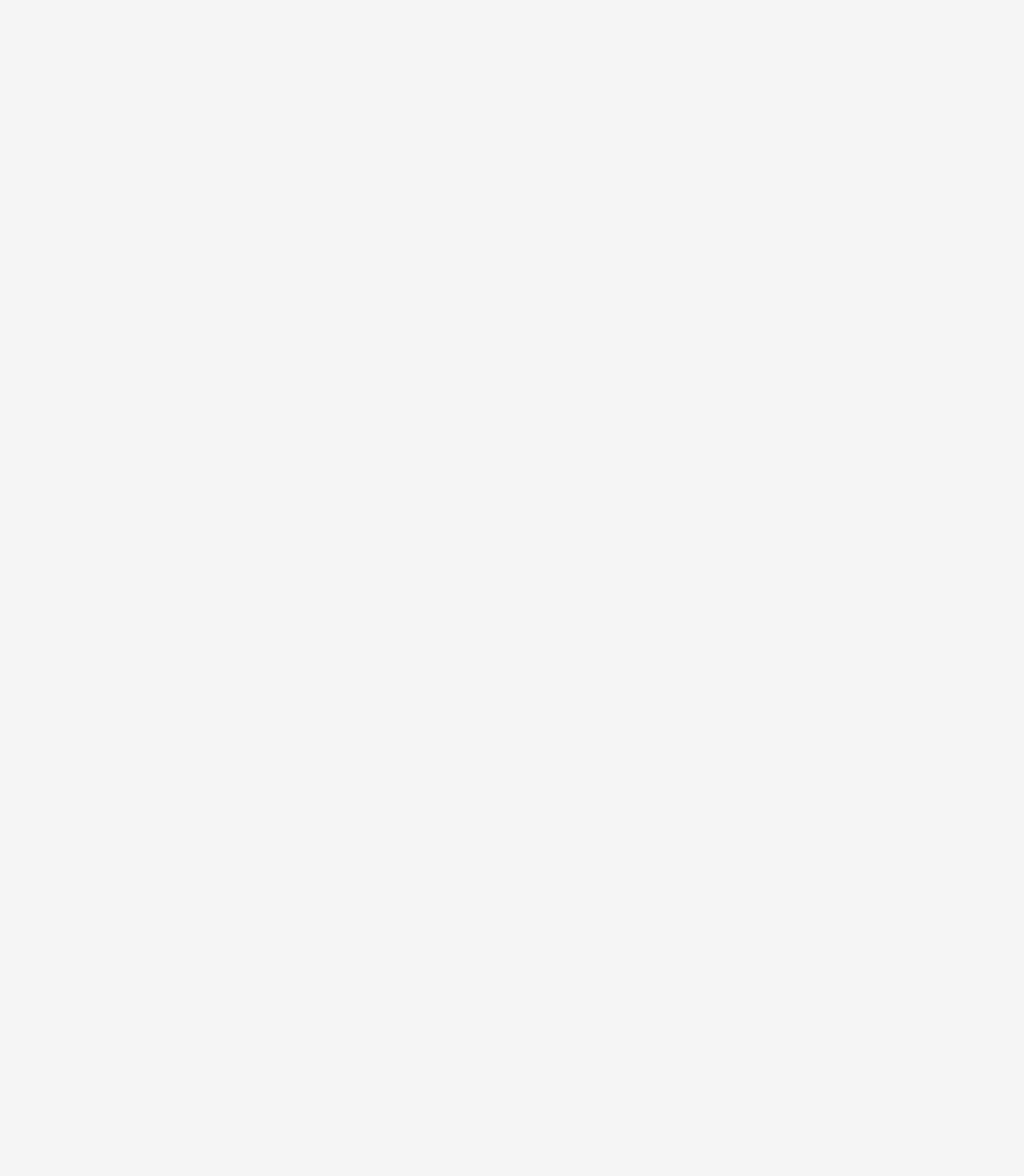
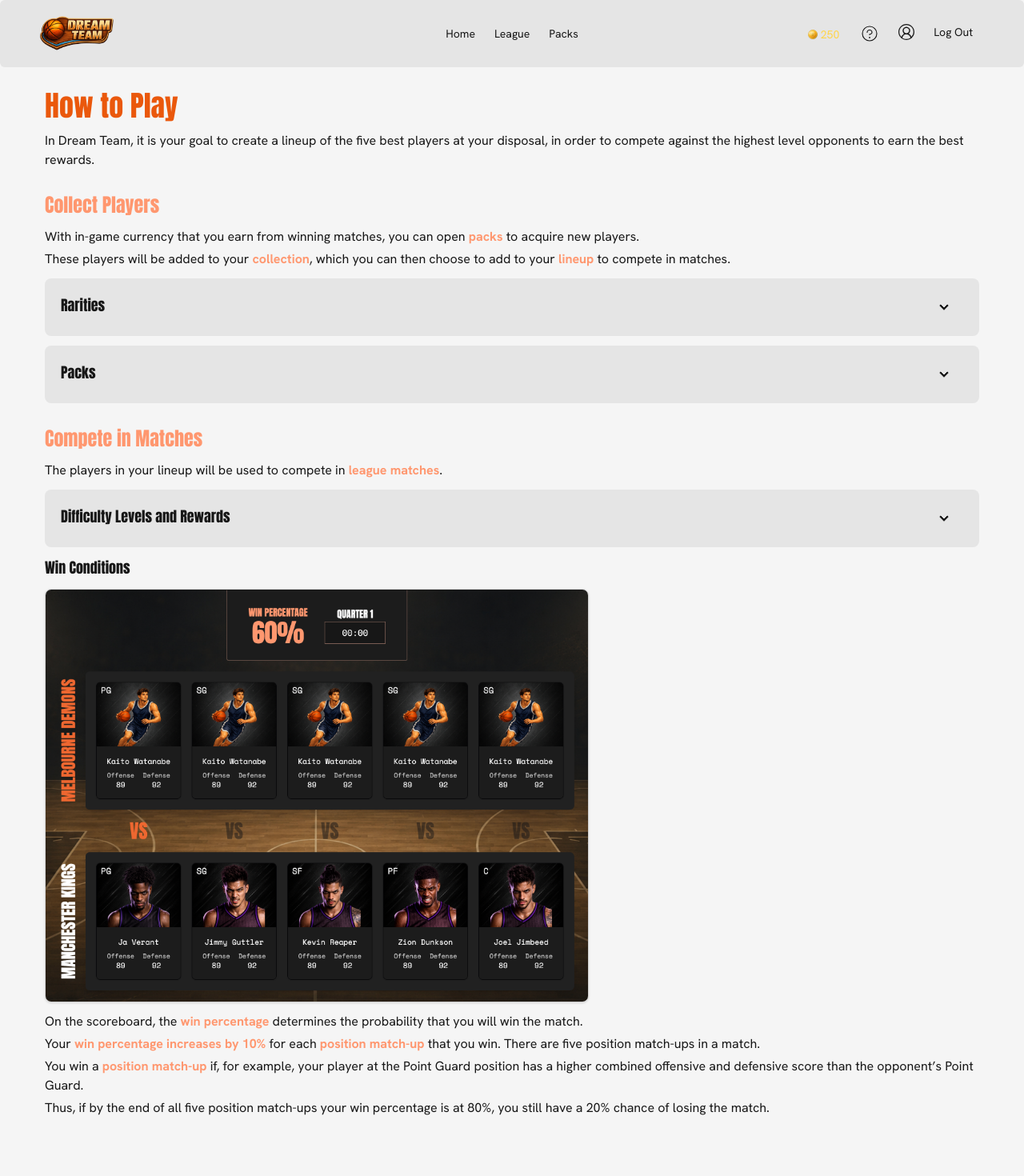
Before and after one commit to kaito24mako/dream-team, a React (Vite) app in the folder client/: page /how-to-play in a window 1280 px wide. Before the commit this address had no page. Shown: the top 1470 px of the page at 80% size. Before the commit the page ends 800 px from the top, so only its background shows below. Built offline with nearby package versions, Linux system fonts and the light colour scheme.

Commit message:
create how-to-play page + accordion functionality 50%

```diff
--- a/client/src/App.tsx
+++ b/client/src/App.tsx
@@ -7,6 +7,7 @@ import AppLayout from "./components/layout/app/AppLayout";
 import HomePage from "./pages/app/HomePage";
 import LeaguePage from "./pages/app/LeaguePage";
 import PacksPage from "./pages/app/PacksPage";
+import HowToPlayPage from "./pages/app/HowToPlayPage";
 
 import BattleLayout from "./components/layout/battle/BattleLayout";
 import BattlePage from "./pages/battle/BattlePage";
@@ -23,6 +24,7 @@ function App() {
           <Route path="/home" element={<HomePage />} />
           <Route path="/league" element={<LeaguePage />} />
           <Route path="/packs" element={<PacksPage />} />
+          <Route path="/how-to-play" element={<HowToPlayPage />} />
         </Route>
 
         <Route element={<BattleLayout />}>
--- /dev/null
+++ b/client/src/components/features/howToPlay-page/CollectSection.tsx
@@ -0,0 +1,55 @@
+function CollectSection() {
+  return (
+    <div className="flex flex-col gap-3">
+      <h2 className="text-2xl text-secondary">Collect Players</h2>
+      <div className="flex flex-col gap-1">
+        <p>
+          With in-game currency that you earn from winning matches, you can open{" "}
+          <span className="font-bold text-secondary">packs</span> to acquire new
+          players.
+        </p>
+        <p>
+          These players will be added to your{" "}
+          <span className="font-bold text-secondary">collection</span>, which
+          you can then choose to add to your{" "}
+          <span className="font-bold text-secondary">lineup</span> to compete in
+          matches.
+        </p>
+      </div>
+
+      <div tabIndex={0} className="collapse collapse-arrow bg-base-200 p-5">
+        <input type="checkbox" />
+        <h3 className="text-lg collapse-title p-0!">Rarities</h3>
+        <ul className="collapse-content p-0!">
+          The players come in four different rarities with a range of offensive
+          and defensive ratings:
+          <li className="list-disc ml-8">
+            <span className="text-rarity-common">Common</span> (Ratings: 50 -
+            69)
+          </li>
+          <li className="list-disc ml-8">
+            <span className="text-rarity-rare">Rare</span> (Ratings: 70 - 84)
+          </li>
+          <li className="list-disc ml-8">
+            <span className="text-rarity-superstar">Superstar</span> (Ratings:
+            85 - 94)
+          </li>
+          <li className="list-disc ml-8">
+            <span className="text-rarity-legendary">Legendary</span> (Ratings:
+            95 - 99)
+          </li>
+        </ul>
+      </div>
+
+      <div className="collapse collapse-arrow bg-base-200 p-5">
+        <input type="checkbox" />
+        <h3 className="text-lg collapse-title p-0!">Packs</h3>
+        <p className="collapse-content p-0!">
+          There are four unique packs, each with different drop rates for player
+          rarities (outlined on the front cover of each pack).
+        </p>
+      </div>
+    </div>
+  );
+}
+export default CollectSection;
--- /dev/null
+++ b/client/src/components/features/howToPlay-page/CompeteSection.tsx
@@ -0,0 +1,91 @@
+import levelScreenshot from "../../../assets/screenshots/level-ss.png";
+import battleScreenshot from "../../../assets/screenshots/battle-ss.png";
+
+function CompeteSection() {
+  return (
+    <div className="flex flex-col gap-3">
+      <h2 className="text-2xl text-secondary">Compete in Matches</h2>
+      <div>
+        <p>
+          The players in your lineup will be used to compete in{" "}
+          <span className="font-bold text-secondary">league matches</span>.
+        </p>
+      </div>
+
+      <div className="collapse collapse-arrow bg-base-200 p-5">
+        <input type="checkbox" />
+
+        <h3 className="text-lg collapse-title p-0!">
+          Difficulty Levels and Rewards
+        </h3>
+        <div className="collapse-content p-0! flex flex-col gap-3">
+          <img
+            src={levelScreenshot}
+            alt="A single level with its details"
+            className="w-170 rounded-lg border border-border-base shadow-sm mt-2"
+          />
+          <div className="flex flex-col gap-1">
+            <p>
+              There are{" "}
+              <span className="font-bold text-secondary">
+                ten difficulty levels
+              </span>{" "}
+              to choose from.
+            </p>
+            <p>
+              Each level comprises of an opponent’s five-man lineup, with
+              offensive and defensive statistics that are randomised within a
+              set range of ratings.
+            </p>
+            <p>
+              If you <span className="font-bold text-coin">win</span>, you
+              receive a set amount of currency that you can use to open packs.
+            </p>
+            <p>
+              If you <span className="font-bold text-error">lose</span>, you
+              lose a set amount of currency.
+            </p>
+          </div>
+        </div>
+      </div>
+
+      <div className="flex flex-col gap-3">
+        <h3 className="text-lg">Win Conditions</h3>
+        <img
+          src={battleScreenshot}
+          alt="The battle page showcasing what it entails"
+          className="w-170 rounded-lg border border-border-base shadow-sm"
+        />
+        <div className="flex flex-col gap-1">
+          <p>
+            On the scoreboard, the{" "}
+            <span className="font-bold text-secondary">win percentage</span>{" "}
+            determines the probability that you will win the match.
+          </p>
+          <p>
+            Your{" "}
+            <span className="font-bold text-secondary">
+              win percentage increases by 10%
+            </span>{" "}
+            for each{" "}
+            <span className="font-bold text-secondary">position match-up</span>{" "}
+            that you win. There are five position match-ups in a match.
+          </p>
+          <p>
+            You win a{" "}
+            <span className="font-bold text-secondary">position match-up</span>{" "}
+            if, for example, your player at the Point Guard position has a
+            higher combined offensive and defensive score than the opponent’s
+            Point Guard.
+          </p>
+          <p>
+            Thus, if by the end of all five position match-ups your win
+            percentage is at 80%, you still have a 20% chance of losing the
+            match.
+          </p>
+        </div>
+      </div>
+    </div>
+  );
+}
+export default CompeteSection;
--- a/client/src/components/layout/app/AppNavbar.tsx
+++ b/client/src/components/layout/app/AppNavbar.tsx
@@ -53,7 +53,7 @@ function AppNavbar() {
           </div>
           <ul className="menu menu-horizontal px-1">
             <li>
-              <Link to="/guide">
+              <Link to="/how-to-play">
                 <PiQuestionLight className="w-6 h-6" />
               </Link>
             </li>
--- /dev/null
+++ b/client/src/pages/app/HowToPlayPage.tsx
@@ -0,0 +1,25 @@
+import CollectSection from "../../components/features/howToPlay-page/CollectSection";
+import CompeteSection from "../../components/features/howToPlay-page/CompeteSection";
+
+function HowToPlayPage() {
+  return (
+    <>
+      <title>How to Play | Dream Team</title>
+
+      <main className="flex flex-col gap-7 mb-15">
+        <div className="flex flex-col gap-3">
+          <h1 className="text-4xl text-primary">How to Play</h1>
+          <p>
+            In Dream Team, it is your goal to create a lineup of the five best
+            players at your disposal, in order to compete against the highest
+            level opponents to earn the best rewards.
+          </p>
+        </div>
+
+        <CollectSection />
+        <CompeteSection />
+      </main>
+    </>
+  );
+}
+export default HowToPlayPage;
--- a/client/src/styles/index.css
+++ b/client/src/styles/index.css
@@ -63,10 +63,10 @@
   --color-border-base: #09090b;
 
   --color-coin: #ffd54a;
-  --color-rarity-common: #7d7d7d;
-  --color-rarity-rare: #3b82f6;
-  --color-rarity-superstar: #8b5cf6;
-  --color-rarity-legendary: #f59e0b;
+  --color-rarity-common: var(--color-neutral-400);
+  --color-rarity-rare: var(--color-blue-500);
+  --color-rarity-superstar: var(--color-purple-500);
+  --color-rarity-legendary: var(--color-yellow-400);
   --color-hardwood: #c68642;
   --color-court: #8b5a2b;
 
```
Also changed, not shown: client/src/assets/screenshots/battle-ss.png (added), client/src/assets/screenshots/level-ss.png (added).
